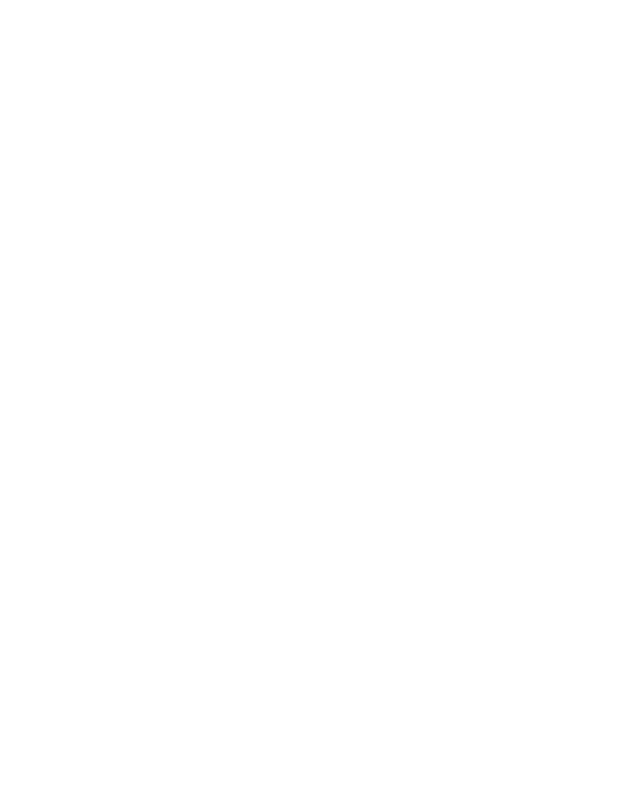
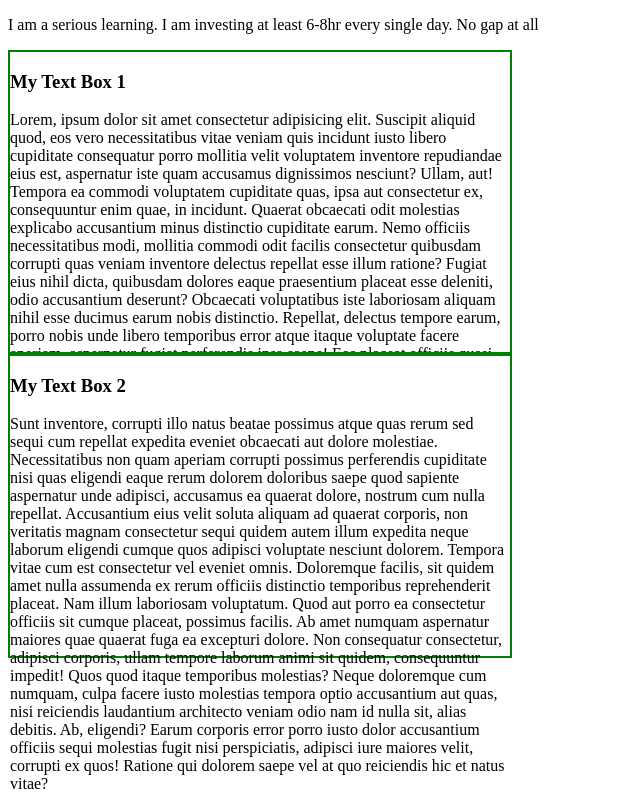
Before and after one commit to webdiv-rakib/optimize-image-icon-and-css, a plain HTML site: page index.html in a window 1280 px wide. Shown: the whole page, without its empty margins (0-640 px from the left). Drawn offline with Linux system fonts and the light colour scheme.

Commit message:
overflow: hidden

```diff
--- a/index.html
+++ b/index.html
@@ -5,10 +5,62 @@
     <meta charset="UTF-8">
     <meta name="viewport" content="width=device-width, initial-scale=1.0">
     <title>Responsive Image Icon</title>
+    <style>
+        .box {
+            width: 500px;
+            border: 2px solid green;
+            height: 300px;
+        }
+
+        #box-1 {
+            overflow: hidden;
+        }
+    </style>
 </head>
 
 <body>
-
+    <header>
+        <p class="elipsis">I am a serious learning. I am investing at least 6-8hr every single day. No gap at all </p>
+    </header>
+    <section>
+        <div id="box-1" class="box">
+            <h3>My Text Box 1</h3>
+            <p>Lorem, ipsum dolor sit amet consectetur adipisicing elit. Suscipit aliquid quod, eos vero necessitatibus
+                vitae veniam quis incidunt iusto libero cupiditate consequatur porro mollitia velit voluptatem inventore
+                repudiandae eius est, aspernatur iste quam accusamus dignissimos nesciunt? Ullam, aut! Tempora ea
+                commodi voluptatem cupiditate quas, ipsa aut consectetur ex, consequuntur enim quae, in incidunt.
+                Quaerat obcaecati odit molestias explicabo accusantium minus distinctio cupiditate earum. Nemo officiis
+                necessitatibus modi, mollitia commodi odit facilis consectetur quibusdam corrupti quas veniam inventore
+                delectus repellat esse illum ratione? Fugiat eius nihil dicta, quibusdam dolores eaque praesentium
+                placeat esse deleniti, odio accusantium deserunt? Obcaecati voluptatibus iste laboriosam aliquam nihil
+                esse ducimus earum nobis distinctio. Repellat, delectus tempore earum, porro nobis unde libero
+                temporibus error atque itaque voluptate facere aperiam, aspernatur fugiat perferendis ipsa saepe! Eos
+                placeat officiis quasi alias labore veniam eligendi aliquid aliquam laborum pariatur? Voluptatem quas
+                molestiae ipsam ad temporibus, quae sunt error repellat quia, quo explicabo qui debitis vero, et ipsum!
+                In incidunt error voluptates dolores reiciendis nemo non veniam expedita libero porro alias doloribus
+                maxime dicta officia blanditiis omnis nisi architecto, illo, laborum iste dolorum ut, id distinctio.
+                Rem, repudiandae officia! Libero nihil alias dolores ducimus unde quas dolorum molestiae neque
+                laboriosam quod.</p>
+        </div>
+        <div class="box">
+            <h3>My Text Box 2</h3>
+            <p>Sunt inventore, corrupti illo natus beatae possimus atque quas rerum sed sequi cum repellat expedita
+                eveniet obcaecati aut dolore molestiae. Necessitatibus non quam aperiam corrupti possimus perferendis
+                cupiditate nisi quas eligendi eaque rerum dolorem doloribus saepe quod sapiente aspernatur unde
+                adipisci, accusamus ea quaerat dolore, nostrum cum nulla repellat. Accusantium eius velit soluta aliquam
+                ad quaerat corporis, non veritatis magnam consectetur sequi quidem autem illum expedita neque laborum
+                eligendi cumque quos adipisci voluptate nesciunt dolorem. Tempora vitae cum est consectetur vel eveniet
+                omnis. Doloremque facilis, sit quidem amet nulla assumenda ex rerum officiis distinctio temporibus
+                reprehenderit placeat. Nam illum laboriosam voluptatum. Quod aut porro ea consectetur officiis sit
+                cumque placeat, possimus facilis. Ab amet numquam aspernatur maiores quae quaerat fuga ea excepturi
+                dolore. Non consequatur consectetur, adipisci corporis, ullam tempore laborum animi sit quidem,
+                consequuntur impedit! Quos quod itaque temporibus molestias? Neque doloremque cum numquam, culpa facere
+                iusto molestias tempora optio accusantium aut quas, nisi reiciendis laudantium architecto veniam odio
+                nam id nulla sit, alias debitis. Ab, eligendi? Earum corporis error porro iusto dolor accusantium
+                officiis sequi molestias fugit nisi perspiciatis, adipisci iure maiores velit, corrupti ex quos! Ratione
+                qui dolorem saepe vel at quo reiciendis hic et natus vitae?</p>
+        </div>
+    </section>
 </body>
 
 </html>
```
Also changed, not shown: overflow.html (added, +14 -0 lines).
